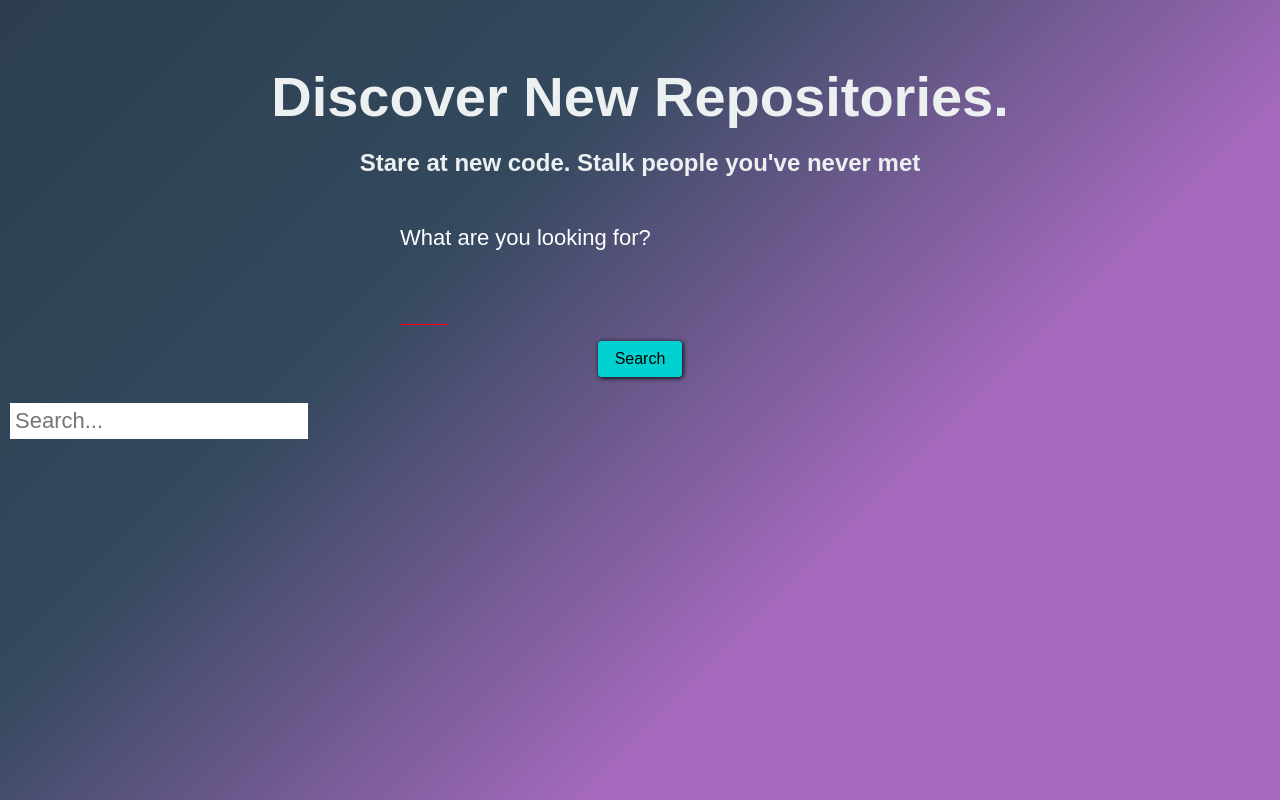
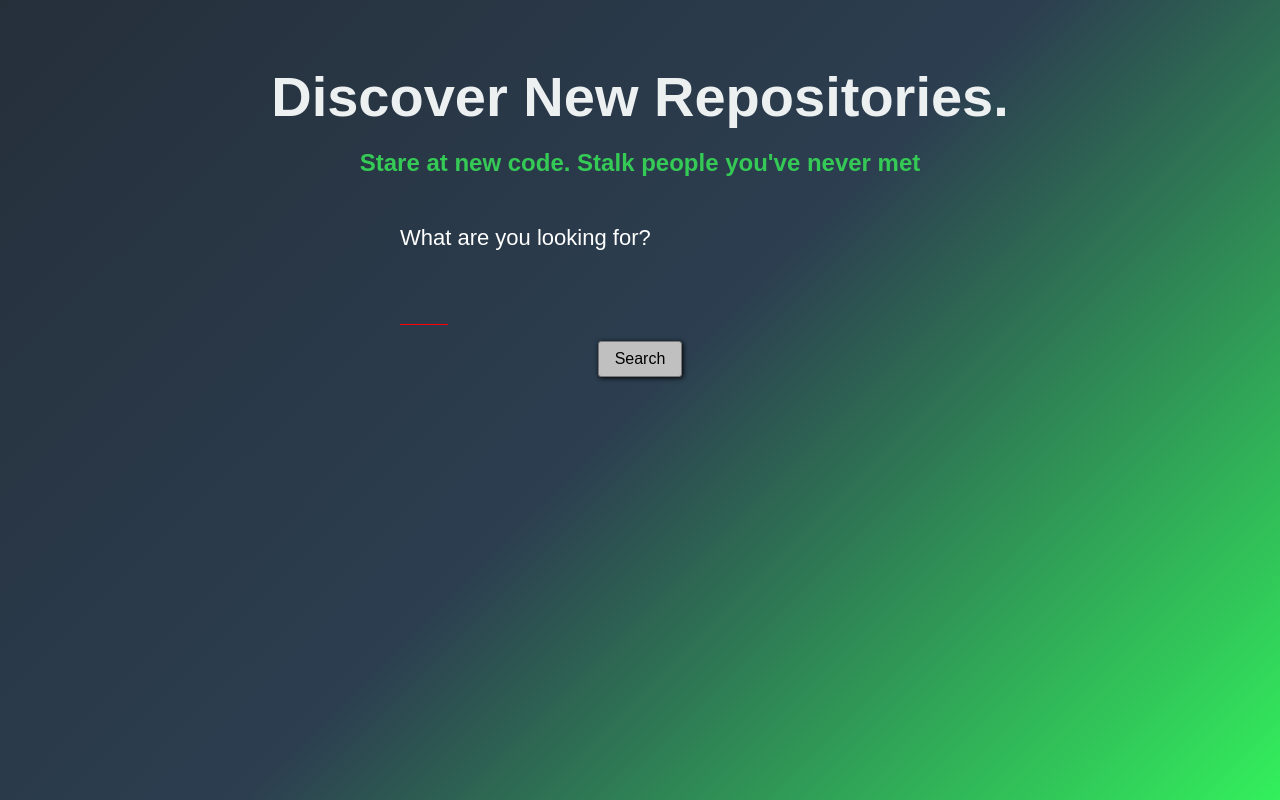
Before and after one commit to mcshakes/repo-explorer, a React (Create React App) app in the folder client/: page / in a window 1280 px wide. Built offline with nearby package versions, Linux system fonts and the light colour scheme; the HTML template or start-up script is replaced by a standard one.

Commit message:
Much nicer styles; changed up the background color scheme, while going more lighter with those elements in the front

```diff
--- a/client/src/App.css
+++ b/client/src/App.css
@@ -14,7 +14,7 @@
 }
 
 .intro__section h2 {
-    color: #ecf0f1;
+    color: #35C955;
     padding: 0 5%;
     font-size: 1.5rem;
 }
@@ -61,6 +61,7 @@ input.question {
   margin: 0;
   border: none;
   width: 80%;
+  color: #FD6A02;
   background: rgba(0, 0, 0, 0);
   transition: padding-top 0.2s ease, margin-top 0.2s ease;
   overflow-x: hidden; /* Hack to make "rows" attribute apply in Firefox. */
--- a/client/src/components/RepoManager.js
+++ b/client/src/components/RepoManager.js
@@ -2,12 +2,11 @@ import React from 'react';
 import RepoList from "./Repositories/components/RepoList";
 import RepoItem from "./Repositories/components/RepoItem";
 import axios from "axios";
-import SearchBar from "./SearchBar";
 
 function searchingFor(searchTerm) {
   if (!searchTerm) return () => false;
 
-  let searchLetters = searchTerm.split("").slice(0,-1).join("")
+  let searchLetters = searchTerm.split("").slice(0,4).join("")
 
   return function(x) {
     //   console.log("Object coming in", x)
--- a/client/src/components/Repositories/components/RepoItem.css
+++ b/client/src/components/Repositories/components/RepoItem.css
@@ -1,24 +1,28 @@
 .repo__list-item {
 	margin: 1rem 0;
 	padding: 1rem;
-	border: 1px solid #01a7a7;
+	border: 1px solid #787878;
 	display: flex;
 	justify-content: space-between;
 	align-items: center;
 	border-radius: 10px;
 
+
+    background-color: #F0F0F0;
+    opacity: 0.8;
+    color: #282828;
 }
 
 .repo__list-item h3 {
 	margin: 0;
 	font-size: 1.5rem;
-	color: #5101d1;
+	color: #154b81;
 }
 
 .repo__list-item h4 {
 	margin-bottom: 0;
 	font-size: 1rem;
-	color: grey;
+	color: #282828;
 }
 
 .repo__list-item p {
--- a/client/src/components/Repositories/components/RepoItem.js
+++ b/client/src/components/Repositories/components/RepoItem.js
@@ -11,7 +11,9 @@ const RepoItem = props => {
             <p>WRITTEN IN: {props.language}</p>
             <p>STARS: {props.star}</p>
         </div>
-
+        <div>
+            <img src={props.owner.avatar_url} alt={props.owner.login} />
+        </div>
     </li>
 
 };
--- a/client/src/components/Repositories/components/RepoList.js
+++ b/client/src/components/Repositories/components/RepoList.js
@@ -65,14 +65,14 @@ class RepoList extends React.Component {
 
         return (
             <div>
-                <div>
+                {this.state.filtered.length > 0 && <div>
                     <input
                         type="text"
                         className="input"
                         placeholder="Search..."
                         onChange={this.handleChange}
                         />
-                </div>
+                </div>}
                 <ul className="repo__list"> { repos } </ul>
             </div>
 
--- a/client/src/index.css
+++ b/client/src/index.css
@@ -10,10 +10,12 @@ body {
 	background-attachment: fixed;
   font-family: sans-serif;
   background: linear-gradient(-45deg,
-			  rgba(142, 68, 173,0.8),
-			  rgba(155, 89, 182,0.9),
-			  rgba(52, 73, 94,1.0),
-  			  rgba(44, 62, 80,1.0));
+			  /* rgba(142, 68, 173,0.8),
+			  rgba(155, 89, 182,0.9),  */
+			  #33F05C,
+			  /* rgba(52, 73, 94,1.0), */
+				rgba(44, 62, 80,1.0),
+				#252F3A);
 }
 
 .form-control label,
@@ -32,9 +34,9 @@ body {
 
 .form-actions button,
 .btn {
-	background: #01d1d1;
+	background: #C0C0C0;
 	font: inherit;
-	border: 1px solid #01d1d1;
+	border: 1px solid #787878;
 	border-radius: 3px;
 	padding: 0.5rem 1rem;
 	margin-bottom: 1rem;
```
